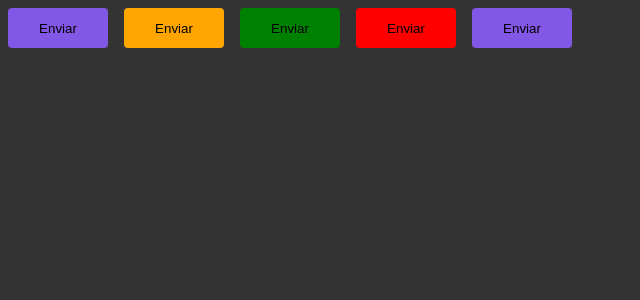
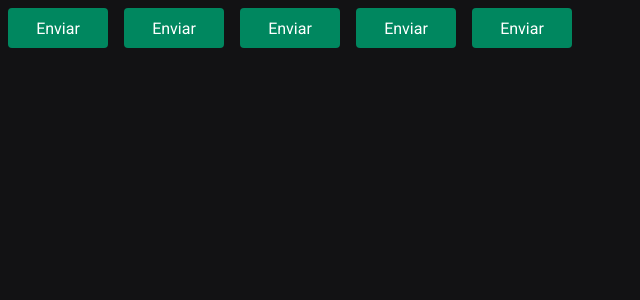
Before and after one commit to fellipefreiire/ignite-react-ignite-timer, a React (Vite) app: page / in a window 1280 px wide. Shown: the top 300 px of the page, without its empty margins (0-640 px from the left). Built offline with nearby package versions, Linux system fonts and the light colour scheme.

Commit message:
colors & fonts

```diff
--- a/index.html
+++ b/index.html
@@ -2,7 +2,16 @@
 <html lang="en">
 	<head>
 		<meta charset="UTF-8" />
+
+		<link rel="preconnect" href="https://fonts.googleapis.com" />
+		<link rel="preconnect" href="https://fonts.gstatic.com" crossorigin />
+
 		<meta name="viewport" content="width=device-width, initial-scale=1.0" />
+
+		<link
+			href="https://fonts.googleapis.com/css2?family=Roboto+Mono:wght@700&family=Roboto:wght@400;700&display=swap"
+			rel="stylesheet"
+		/>
 		<title>Ignite Timer</title>
 	</head>
 	<body>
--- a/src/components/Button.styles.ts
+++ b/src/components/Button.styles.ts
@@ -13,5 +13,6 @@
   border: 0;
   margin: 8px;
 
-  background-color: ${({ variant, theme }) => theme[variant]};
+  background-color: ${({ theme }) => theme['green-500']};
+  color: ${({ theme }) => theme.white};
 `
--- a/src/styles/global.ts
+++ b/src/styles/global.ts
@@ -7,8 +7,19 @@
     box-sizing: border-box;
   }
 
+  :focus {
+    outline: 0;
+    box-shadow: 0 0 0 2px ${({ theme }) => theme["green-500"]};
+  }
+
   body {
-    background: #333;
-    color: #fff;
+    background: ${({ theme }) => theme["gray-900"]};
+    color: ${({ theme }) => theme["gray-300"]};
+  }
+
+  body, input, textarea, button {
+    font-family: 'Roboto', sans-serif;
+    font-weight: 400;
+    font-size: 1rem;
   }
 `
--- a/src/styles/themes/default.ts
+++ b/src/styles/themes/default.ts
@@ -1,6 +1,21 @@
 export const defaultTheme = {
-  primary: '#8257e6',
-  secondary: 'orange',
-  danger: 'red',
-  success: 'green',
+  white: '#FFF',
+
+  'gray-100': '#E1E1E6',
+  'gray-300': '#C4C4CC',
+  'gray-400': '#8D8D99',
+  'gray-500': '#7C7C8A',
+  'gray-600': '#323238',
+  'gray-700': '#29292E',
+  'gray-800': '#202024',
+  'gray-900': '#121214',
+
+  'green-300': '#00B37E',
+  'green-500': '#00875F',
+  'green-700': '#015F43',
+
+  'red-500': '#AB222E',
+  'red-700': '#7A1921',
+
+  'yellow-500': '#FBA94C',
 }
```
